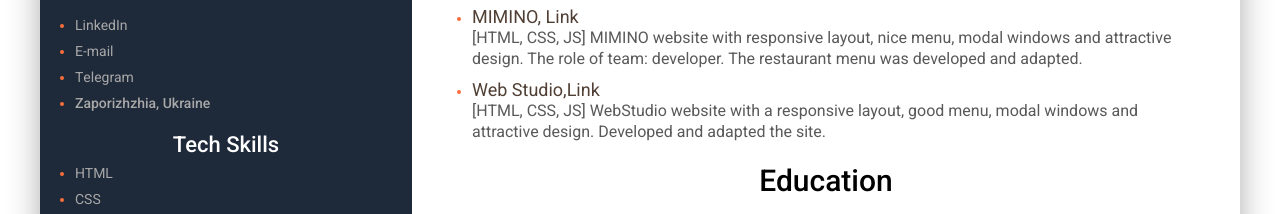
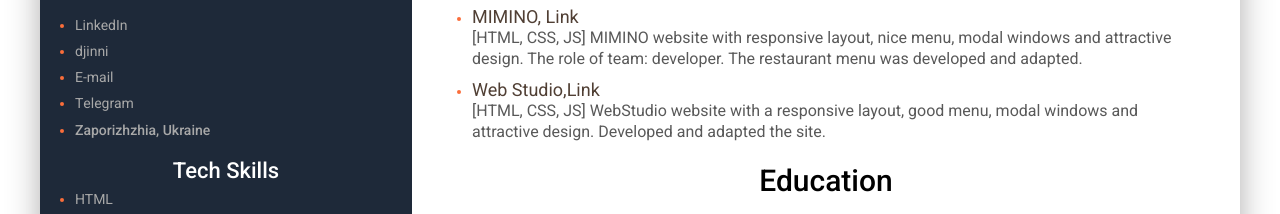
Before and after one commit to Yuriy2223/project-r, a website built with Vite: page components/resume_eng.html in a window 1280 px wide. Shown: the part 559-773 px from the top of the page. Built offline with nearby package versions, Linux system fonts and the light colour scheme.

Commit message:
Update resume_eng.html

```diff
--- a/components/resume_eng.html
+++ b/components/resume_eng.html
@@ -54,6 +54,14 @@
                     target="_blank"
                     rel="noopener"
                     >LinkedIn</a
+                  >
+                </li>
+                <li class="address-item">
+                  <a
+                    href="https://djinni.co/q/6b1ebba99e"
+                    class="address-link"
+                    target="_blank"
+                    >djinni</a
                   >
                 </li>
                 <li class="address-item">
```
